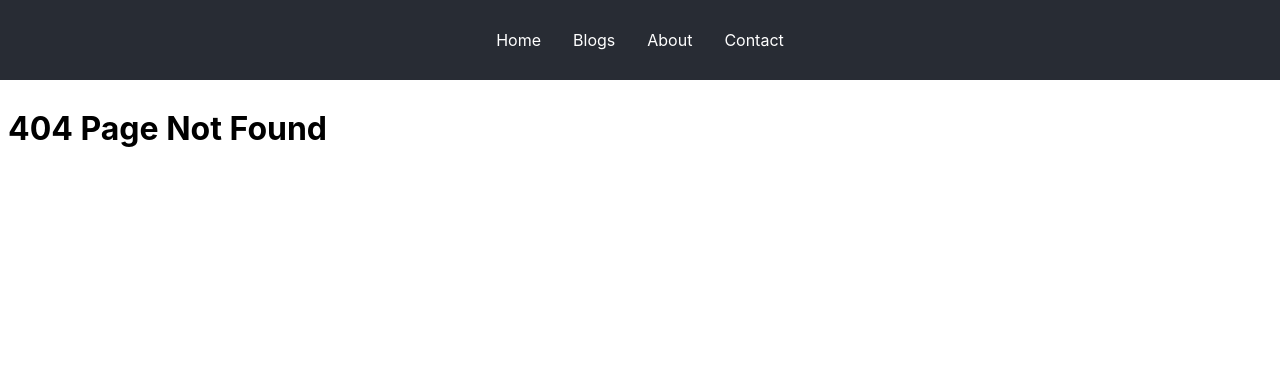
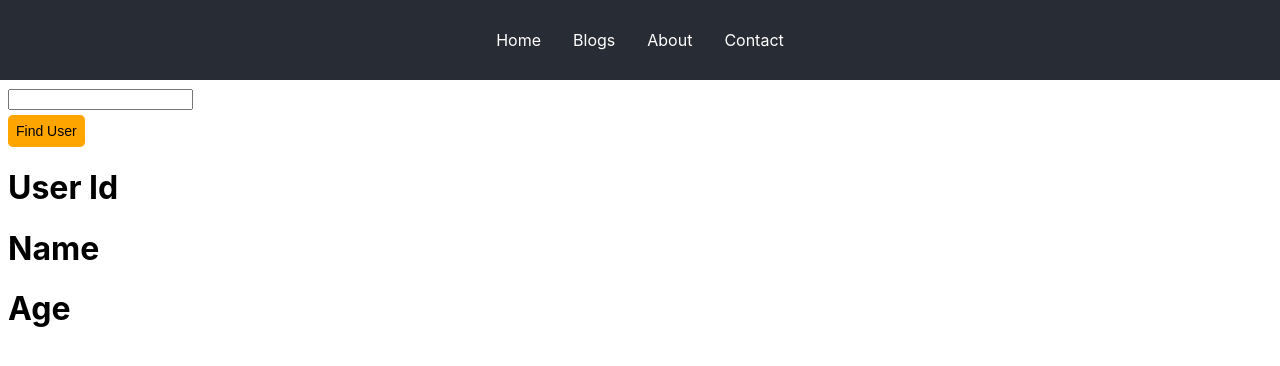
Before and after one commit to furiousnur/React-Routing, a React (Create React App) app: page /user in a window 1280 px wide. Before the commit this address had no page. Shown: the top 366 px of the page. Built offline with nearby package versions, Linux system fonts and the light colour scheme.

Commit message:
route parameter, query parameter

```diff
--- a/src/App.js
+++ b/src/App.js
@@ -7,6 +7,7 @@ import Blogs from "./Pages/Blogs";
 import Error from "./Pages/Error";
 import Navbar from "./Components/Navbar";
 import Blog from "./Pages/Blog";
+import User from "./Pages/User";
 
 function App() {
   return (
@@ -16,6 +17,7 @@ function App() {
             <Routes>
                 <Route path="/" element={<Home />}/>
                 <Route path="/about" element={<About />}/>
+                <Route path="/user" element={<User />}/>
                 <Route path="/contact" element={<Contact />}/>
                 <Route path="/blogs" element={<Blogs />}/>
                 <Route path="/blogs/:title" element={<Blog />}/>
--- /dev/null
+++ b/src/Pages/User.js
@@ -0,0 +1,32 @@
+import React, {useState} from 'react';
+import {useSearchParams} from "react-router-dom";
+
+const User = () => {
+    const [name, setName] = useState("");
+    //Query parameter with search
+    const [searchParams, setSearchParams] = useSearchParams();
+    const id = searchParams.get("id");
+    const age = searchParams.get("age");
+
+    const handleForm = (e) =>{
+        e.preventDefault();
+        setSearchParams({name:name})
+    }
+
+    return (
+        <div>
+            <form onSubmit={handleForm}>
+                <input type="text" value={name} onChange={(e)=>{
+                    setName(e.target.value);
+                }}/><br/>
+                <button className="blog-btn" style={{marginTop: 5}} type="submit">Find User</button>
+            </form>
+
+            <h1>User Id {id}</h1>
+            <h1>Name {name}</h1>
+            <h1>Age {age}</h1>
+        </div>
+    );
+};
+
+export default User;
```
Also changed, not shown: src/Pages/Blog.js (line endings or trailing spaces).
